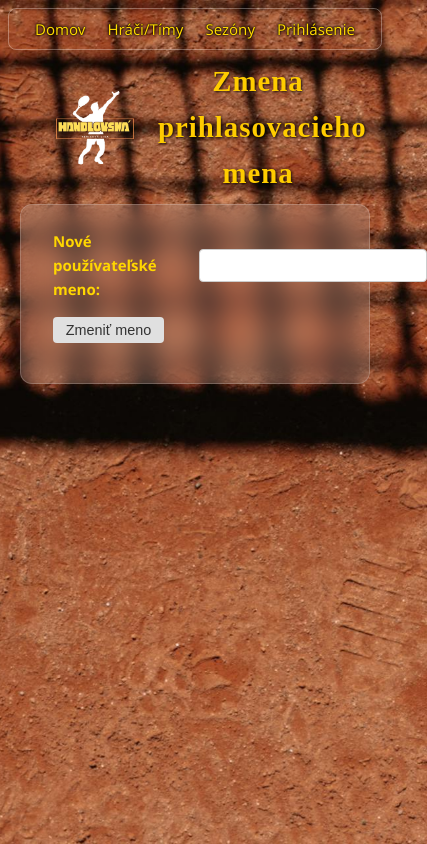
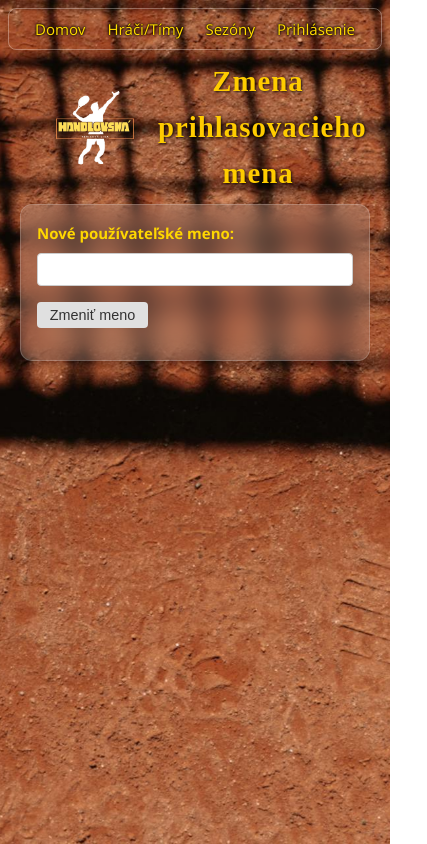
Before and after one commit to 36marek36/mauri-fe, a Vue app: page /change-username in a window 390 px wide. Shown: the whole page, 427 px wide, since content can reach past the window. Built offline with nearby package versions, Linux system fonts and the light colour scheme; no server answers.

Commit message:
changeUsernameCSS

```diff
--- a/src/views/ChangeUsernameView.vue
+++ b/src/views/ChangeUsernameView.vue
@@ -70,7 +70,9 @@ export default {
 
 <style scoped>
 .change-username-form {
-    max-width: 400px;
+    max-width: 100%;
+    width: 100%;
+    box-sizing: border-box;
     margin: 0 auto;
     padding: 1.5rem 2rem;
     border-radius: 12px;
@@ -82,24 +84,26 @@ export default {
 
 form>div {
     display: flex;
+    flex-wrap: wrap;
     align-items: center;
     margin-bottom: 1rem;
 }
 
 label {
-    flex: 0 0 130px;
-    text-align: left;
-    margin-right: 1rem;
+    flex: 1 0 130px;
+    min-width: 130px;
+    margin-bottom: 0.5rem;
     font-weight: bold;
 }
 
 input {
-    flex: 1;
+    flex: 2 1 200px;
+    width: 100%;
     padding: 0.4rem 0.6rem;
     border: 1px solid #ccc;
     border-radius: 4px;
     font-size: 1rem;
-    transition: border-color 0.2s;
+    box-sizing: border-box;
 }
 
 input:focus {
@@ -109,8 +113,24 @@ input:focus {
 
 .submit-row {
     display: flex;
+    flex-wrap: wrap;
     align-items: center;
     justify-content: flex-start;
     gap: 1rem;
 }
+
+@media (max-width: 768px) {
+    .change-username-form {
+        padding: 1rem;
+    }
+
+    label {
+        flex: 1 0 100%;
+        margin-right: 0;
+    }
+
+    input {
+        flex: 1 0 100%;
+    }
+}
 </style>
```
